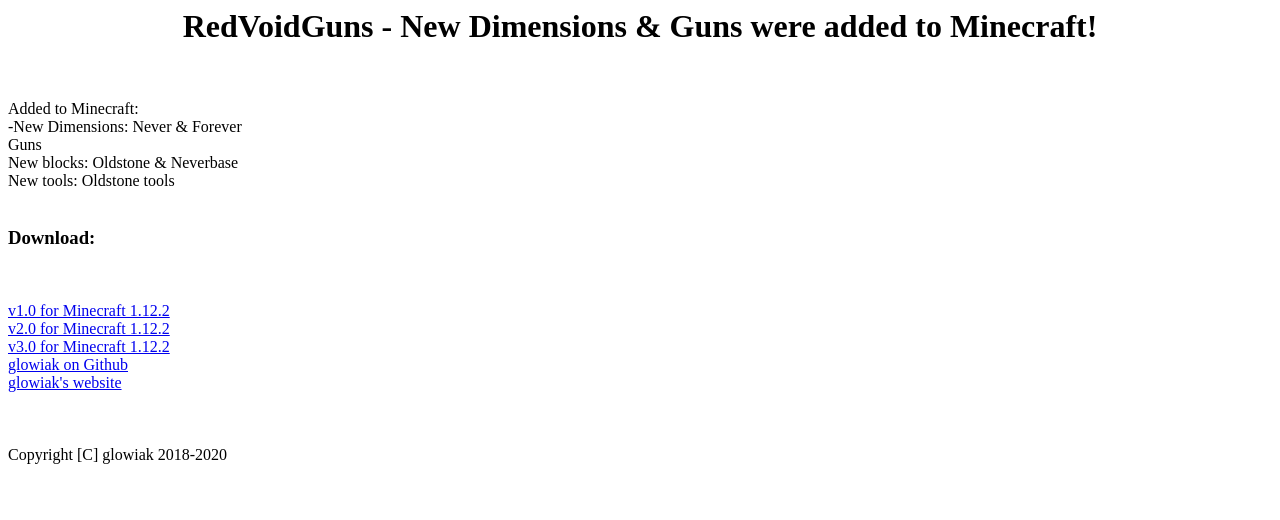
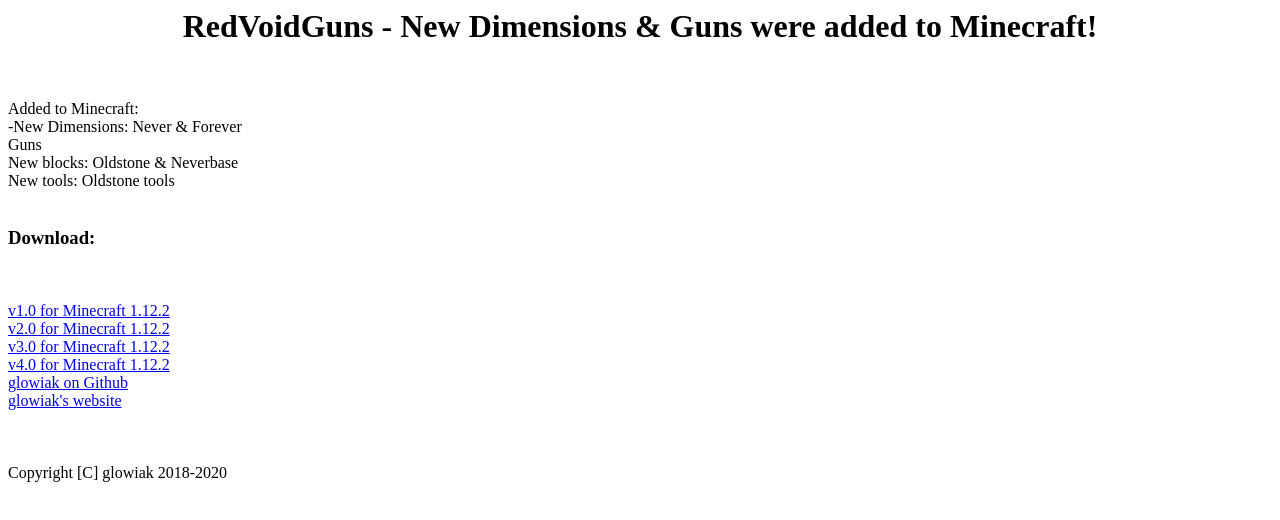
Before and after one commit to glowiak/redvoidguns, a plain HTML site: page index.html in a window 1280 px wide. Drawn offline with Linux system fonts and the light colour scheme.

Commit message:
rtnjr6ynrt
ytjhntyjnty

```diff
--- a/index.html
+++ b/index.html
@@ -27,6 +27,8 @@
 <br>
 <a href=https://github.com/glowiak/redvoidgunsdownload/raw/master/RedVoidGuns-3.0-1.12.2.jar>v3.0 for Minecraft 1.12.2</a>
 <br>
+<a href=https://github.com/glowiak/redvoidgunsdownload/raw/master/RedVoidGuns_4.0-1.12.2.jar>v4.0 for Minecraft 1.12.2</a>
+<br>
 <a href=https://github.com/glowiak>glowiak on Github</a>
 <br>
 <a href=https://glowiak.github.io/glowiak>glowiak's website</a>
```
